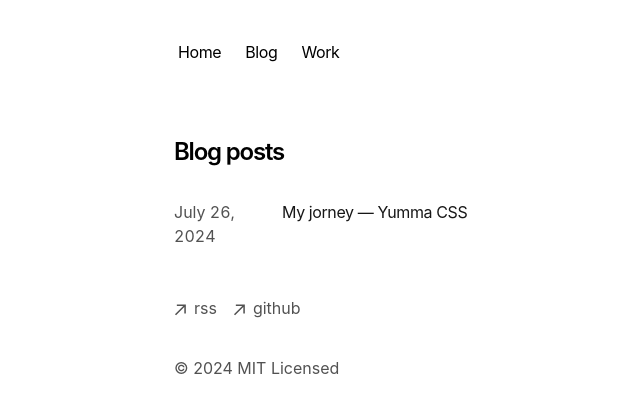
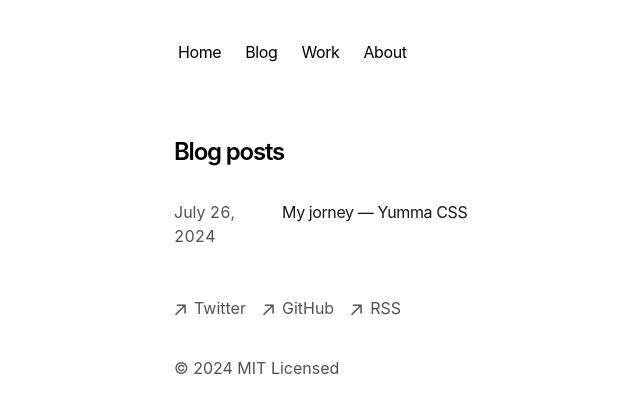
Before and after one commit to rrenildopereiraa/rrenildopereiraa.com, a Next.js app: page /blog in a window 1280 px wide. Shown: the top 412 px of the page, without its empty margins (178-818 px from the left). Built offline with nearby package versions, Linux system fonts and the light colour scheme.

Commit message:
update yummacss and other components

```diff
--- a/app/blog/page.tsx
+++ b/app/blog/page.tsx
@@ -1,15 +1,17 @@
-import { BlogPosts } from 'app/components/posts'
+import { BlogPosts } from "app/components/posts";
 
 export const metadata = {
-  title: 'Blog',
-  description: 'Read my blog.',
-}
+  title: "Posts",
+  description: "Developer experience and web development posts.",
+};
 
 export default function Page() {
   return (
     <section>
-      <h1 className="font-semibold text-2xl mb-8 tracking-tighter">Blog posts</h1>
+      <h1 className="font-semibold text-2xl mb-8 tracking-tighter">
+        Blog posts
+      </h1>
       <BlogPosts />
     </section>
-  )
+  );
 }
--- a/app/components/footer.tsx
+++ b/app/components/footer.tsx
@@ -24,10 +24,10 @@ export default function Footer() {
             className="flex items-center transition-all hover:text-neutral-800 dark:hover:text-neutral-100"
             rel="noopener noreferrer"
             target="_blank"
-            href="/rss"
+            href="https://x.com/rrenildoo"
           >
             <ArrowIcon />
-            <p className="ml-2 h-7">rss</p>
+            <p className="ml-2 h-7">Twitter</p>
           </a>
         </li>
         <li>
@@ -38,7 +38,18 @@ export default function Footer() {
             href="https://github.com/rrenildopereiraa"
           >
             <ArrowIcon />
-            <p className="ml-2 h-7">github</p>
+            <p className="ml-2 h-7">GitHub</p>
+          </a>
+        </li>
+        <li>
+          <a
+            className="flex items-center transition-all hover:text-neutral-800 dark:hover:text-neutral-100"
+            rel="noopener noreferrer"
+            target="_blank"
+            href="/rss"
+          >
+            <ArrowIcon />
+            <p className="ml-2 h-7">RSS</p>
           </a>
         </li>
       </ul>
@@ -46,5 +57,5 @@ export default function Footer() {
         © {new Date().getFullYear()} MIT Licensed
       </p>
     </footer>
-  )
+  );
 }
--- a/app/components/nav.tsx
+++ b/app/components/nav.tsx
@@ -9,6 +9,9 @@ const navItems = {
   },
   "/work": {
     name: "Work ",
+  },
+  "/about": {
+    name: "About ",
   },
 };
 
--- a/package.json
+++ b/package.json
@@ -25,6 +25,6 @@
     "sugar-high": "^0.6.0",
     "tailwindcss": "4.0.0-alpha.13",
     "typescript": "5.3.3",
-    "yummacss": "^1.2.0"
+    "yummacss": "^2.0.0"
   }
 }
```
Also changed, not shown: 1 other file (tests, documents, lock files or other folders).
